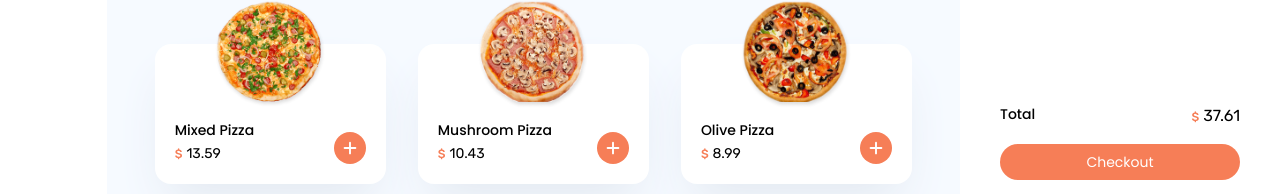
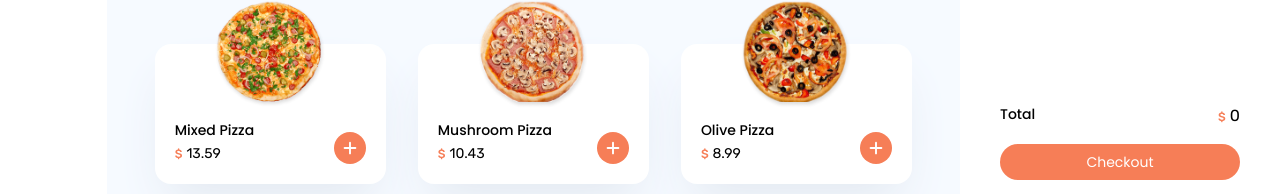
Before and after one commit to SiminDev/Food-Delivery, a React (Create React App) app: page / in a window 1280 px wide. Shown: the part 532-726 px from the top of the page. Built offline with nearby package versions, Linux system fonts and the light colour scheme.

Commit message:
add total component

```diff
--- a/src/Pages/Home/orderSummary.jsx
+++ b/src/Pages/Home/orderSummary.jsx
@@ -48,16 +48,22 @@ function SummaryList() {
 }
 
 function Total() {
+  let navigate = useNavigate();
+  const cart = useSelector((state) => state.cart);
+
   return (
     <div>
       <div className="flex justify-between mb-4">
         <p className="text-sm font-medium">Total</p>
         <p className="font-number">
           <span className="text-primary mr-1 font-medium text-xs">$</span>
-          {37.61}
+          {cart.cartTotalAmount}
         </p>
       </div>
-      <button className="bg-primary px-7 py-2 rounded-full text-white text-sm w-full">
+      <button
+        onClick={() => navigate("/invoice")}
+        className="bg-primary px-7 py-2 rounded-full text-white text-sm w-full"
+      >
         Checkout
       </button>
     </div>
```
